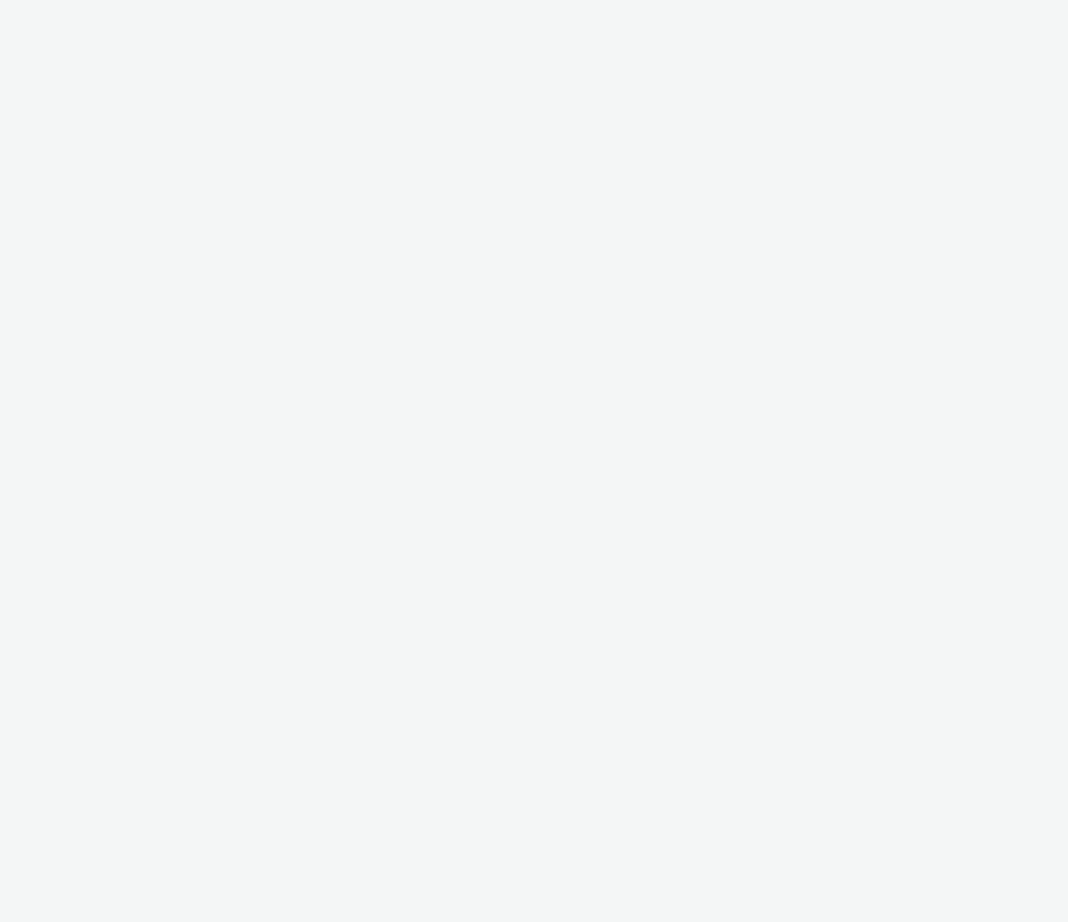
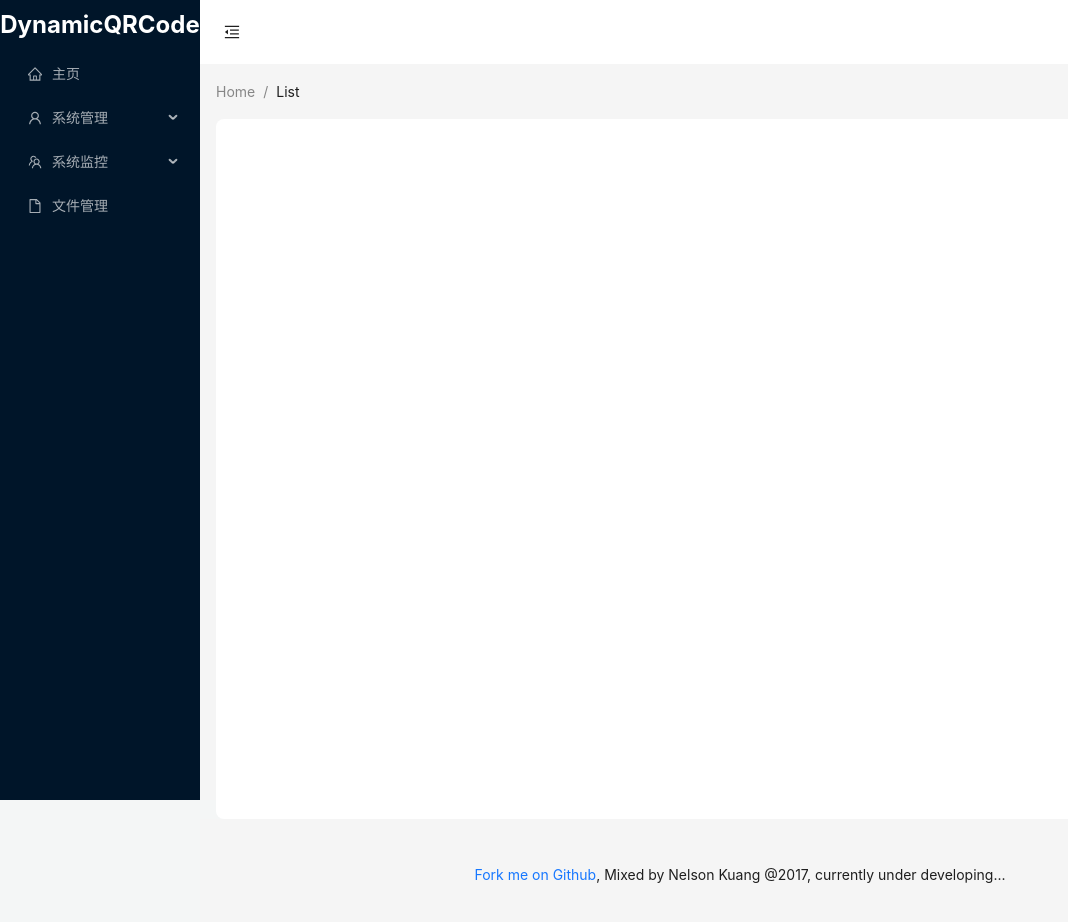
Before and after one commit to cmrhyq/DynamicQRCode, a React (Vite) app in the folder dynamic-qrcode-web/: page / in a window 1280 px wide. Shown: the top 922 px of the page, without its empty margins (0-1068 px from the left). Before the commit the page ends 800 px from the top, so only its background shows below. Built offline with nearby package versions, Linux system fonts and the light colour scheme.

Commit message:
<feature>(<core>): 新增根导航页

```diff
--- a/dynamic-qrcode-web/src/App.tsx
+++ b/dynamic-qrcode-web/src/App.tsx
@@ -1,12 +1,11 @@
-import {Outlet} from "react-router-dom";
+import Layout from "./components/layout";
 
 function App() {
 
     return (
-        <div>
-            {/*占位符组件，类似于窗口*/}
-            <Outlet></Outlet>
-        </div>
+        <>
+            <Layout/>
+        </>
     )
 }
 
```
Also changed, not shown: dynamic-qrcode-web/src/views/login/login.scss (added), dynamic-qrcode-web/src/views/login/login.tsx (renamed from dynamic-qrcode-web/src/components/login/login.tsx).
